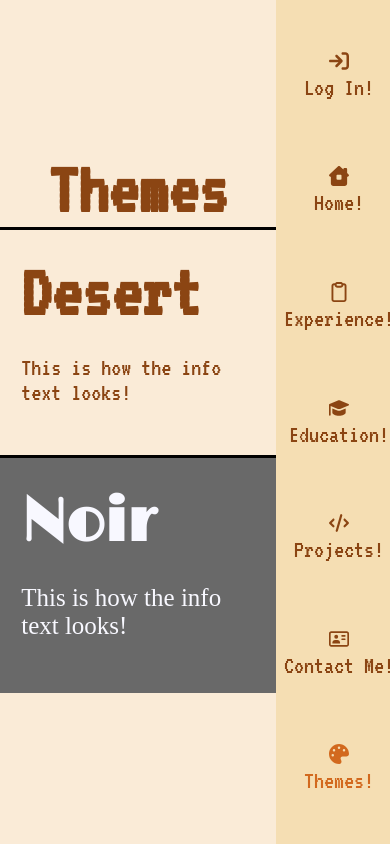
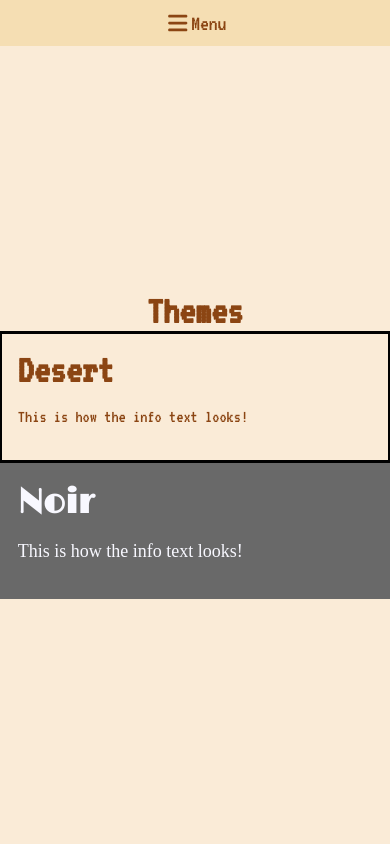
Before and after one commit to rsabovic/PortfolioWebApp, a React (Vite) app: page /themes in a window 390 px wide. Built offline with nearby package versions, Linux system fonts and the light colour scheme; a web font is replaced by a local one.

Commit message:
PP-0011; Reformated CSS and Directory to be mobile friendly

```diff
--- a/index.html
+++ b/index.html
@@ -2,6 +2,7 @@
 <html lang="en">
   <head>
     <title>Sabovic.net</title>
+    <meta name="viewport" content="width=device-width, initial-scale=1" />
     <link href="https://fonts.googleapis.com/css2?family=Press+Start+2P&family=VT323&display=swap" rel="stylesheet">
     <link href="https://fonts.googleapis.com/css2?family=Limelight&display=swap" rel="stylesheet">
     <link href="https://fonts.googleapis.com/css2?family=Federo&display=swap" rel="stylesheet">
--- a/src/App.tsx
+++ b/src/App.tsx
@@ -10,7 +10,7 @@ import Directory from './components/Directory'
 function App() {
   return (
     <BrowserRouter>
-        <div style={{ display: 'flex', width: '100%' }}>
+        <div className="appContainer">
         <Routes>
           <Route path="/" element={<Home />} />
           <Route path="/experience" element={<Experience />} />
--- a/src/components/Directory.tsx
+++ b/src/components/Directory.tsx
@@ -1,3 +1,4 @@
+import { useState } from 'react'
 import { NavLink } from 'react-router-dom'
 import { FontAwesomeIcon } from '@fortawesome/react-fontawesome'
 import {
@@ -6,6 +7,8 @@ import {
   faGraduationCap,
   faCode,
   faPalette,
+  faBars,
+  faXmark,
 } from '@fortawesome/free-solid-svg-icons'
 import {
   faClipboard,
@@ -13,29 +16,43 @@ import {
 } from '@fortawesome/free-regular-svg-icons'
 
 function Directory() {
+  const [isOpen, setIsOpen] = useState(false)
+  const closeMenu = () => setIsOpen(false)
+
   return (
     <aside className="directory">
-      <a href="https://authentik.sabovic.net">
+      <button
+        className="directoryToggle"
+        onClick={() => setIsOpen(!isOpen)}
+        aria-label="Toggle navigation menu"
+        aria-expanded={isOpen}
+      >
+        <FontAwesomeIcon icon={isOpen ? faXmark : faBars} /> Menu
+      </button>
+
+      <nav className={`directoryLinks ${isOpen ? 'open' : ''}`}>
+        <a href="https://authentik.sabovic.net" onClick={closeMenu}>
           <FontAwesomeIcon icon={faArrowRightToBracket} /> Log In!
         </a>
-      <NavLink to="/">
+        <NavLink to="/" onClick={closeMenu}>
           <FontAwesomeIcon icon={faHouseChimneyWindow} /> Home!
         </NavLink>
-      <NavLink to="/experience">
+        <NavLink to="/experience" onClick={closeMenu}>
           <FontAwesomeIcon icon={faClipboard} /> Experience!
         </NavLink>
-      <NavLink to="/education">
+        <NavLink to="/education" onClick={closeMenu}>
           <FontAwesomeIcon icon={faGraduationCap} /> Education!
         </NavLink>
-      <NavLink to="/projects">
+        <NavLink to="/projects" onClick={closeMenu}>
           <FontAwesomeIcon icon={faCode} /> Projects!
         </NavLink>
-      <NavLink to="/contactMe">
+        <NavLink to="/contactMe" onClick={closeMenu}>
           <FontAwesomeIcon icon={faAddressCard} /> Contact Me!
         </NavLink>
-      <NavLink to="/themes">
+        <NavLink to="/themes" onClick={closeMenu}>
           <FontAwesomeIcon icon={faPalette} /> Themes!
         </NavLink>
+      </nav>
     </aside>
   )
 }
--- a/src/styles/stylesheet.css
+++ b/src/styles/stylesheet.css
@@ -10,10 +10,10 @@
   --infoFont: "VT323";
   --linkClicked: maroon;
   --onLink: chocolate;
-  --h1Size: 75px;
-  --h2Size: 50px;
-  --h3Size: 35px;
-  --h4Size: 25px;
+  --h1Size: 40px;
+  --h2Size: 30px;
+  --h3Size: 22px;
+  --h4Size: 18px;
 }
 
 /* Noir Theme */
@@ -25,21 +25,27 @@
   --infoFont: "Federo";
   --linkClicked: Grey;
   --onLink: SlateGray;
-  --h1Size: 60px;
-  --h2Size: 40px;
-  --h3Size: 25px;
-  --h4Size: 20px;
+  --h1Size: 34px;
+  --h2Size: 26px;
+  --h3Size: 20px;
+  --h4Size: 16px;
 }
 
 /* ================================ */
-/* =======STANDARDIZING TAGS======= */
+/* ===== Mobile UI (Default) ====== */
 /* ================================ */
+html {
+  min-height: 100dvh;
+}
+
 body {
   background-color: var(--bg);
   color: var(--textColor);
   display: flex;
-  font-size: 25px;
+  flex-direction: column;
+  font-size: 18px;
   margin: 0px;
+  min-height: 100dvh;
 }
 
 h1,
@@ -73,24 +79,28 @@ p {
 }
 
 body hr {
+  border-top: 5px solid #000;
   width: 100%;
-  border-top: 5px solid #000;
 }
 
 #root,
 .appContainer {
   display: flex;
   flex: 1;
+  flex-direction: column;
+  min-height: 100dvh;
   width: 100%;
 }
 
 .main {
+  align-items: center;
+  box-sizing: border-box;
+  display: flex;
   flex: 1;
-  padding: 20px;
-  display: flex;
   flex-direction: column;
-  align-items: center;
   justify-content: center;
+  padding: 16px;
+  width: 100%;
 }
 
 .verticalTimeline {
@@ -103,123 +113,153 @@ body hr {
 
 .vertical-timeline-element-date {
   font-size: var(--h3Size) !important;
-  /*margin-top: -25px;*/
-  line-height: 0;
+  line-height: 1.2;
 }
 
 .vertical-timeline-element-icon img {
+  align-items: center;
+  height: 100% !important;
+  object-fit: contain;
   width: 100% !important;
-  height: 100% !important;
-  align-items: center;
-  object-fit: contain;
 }
 
 /* ================================ */
-/* ==============CARDS============= */
+/* ============ CARDS ============= */
 /* ================================ */
 .standardCard {
-  border: 10px solid black;
-  border-radius: 60px;
-  padding: 25px;
   background-color: var(--boxColor);
+  border: 6px solid black;
+  border-radius: 30px;
+  box-sizing: border-box;
+  padding: 16px;
+  width: 100%;
 }
 
 .invisbleCard {
-  padding: 25px;
+  padding: 16px;
 }
 
 /* ================================ */
-/* =======SIDEBAR DIRECTORY======== */
+/* ====== SIDEBAR DIRECTORY ======= */
 /* ================================ */
 .directory {
+  background: var(--boxColor);
+  font-family: var(--titleFont);
+  order: -1;
+  position: sticky;
   top: 0px;
-  position: sticky;
-  font-family: var(--titleFont);
-  justify-content: space-evenly;
-  width: 225px;
-  background: var(--boxColor);
-  display: flex;
-  flex-direction: column;
-  align-items: center;
-  height: 100vh;
-
-  gap: 8px;
+  width: 100%;
+  z-index: 10;
 
 }
 
-.directory a {
+.directoryToggle {
+  align-items: center;
+  background: none;
+  border: none;
+  color: var(--textColor);
+  cursor: pointer;
+  display: flex;
+  font-family: var(--titleFont);
+  font-size: 22px;
+  justify-content: center;
+  padding: 12px;
+  width: 100%;
+}
+
+.directoryLinks {
   display: flex;
   flex-direction: column;
-  align-items: center;
-  gap: 4px;
-  text-decoration: none;
-  color: var(--textColor);
-  padding: 8px;
+  max-height: 0;
+  overflow: hidden;
+  transition: max-height 0.25s ease;
 }
 
-.directory a.active,
+.directoryLinks.open {
+  max-height: 500px;
+}
+
+.directoryLinks a {
+  align-items: center;
+  border-top: 1px solid rgba(0, 0, 0, 0.1);
+  color: var(--textColor);
+  display: flex;
+  flex-direction: row;
+  font-size: 16px;
+  gap: 10px;
+  padding: 12px 20px;
+  text-decoration: none;
+}
+
+.directoryLinks a.active,
 a:hover {
   color: var(--onLink);
 }
 
-.directory a svg {
-  width: 20px;
-  height: 20px;
+.directoryLinks a svg {
+  height: 18px;
+  width: 18px;
 }
 
 /* ================================ */
-/* ============HOME PAGE=========== */
+/* ========== HOME PAGE =========== */
 /* ================================ */
 .homeDiv {
-  width: 600px;
+  box-sizing: border-box;
   display: flex;
   flex-direction: column;
+  max-width: 600px;
+  padding: 0 16px;
+  width: 100%;
 }
 
 .homeDiv p {
-  line-height: 0.9;
+  line-height: 1.1;
   margin: 0;
 }
 
 .educationDiv {
   display: flex;
   flex-direction: column;
-  flex-direction: row;
 }
 
 .educationDiv edu-info {
-  line-height: 0.8;
+  line-height: 1.1;
   margin-left: 1em;
   margin-bottom: 0;
   text-indent: -1em;
 }
 
 /* ================================ */
-/* ========EXPERIENCE INFO========= */
+/* ======= EXPERIENCE INFO ======== */
 /* ================================ */
 .experienceDiv {
-  padding-top: 25px;
-  width: 750px;
+  box-sizing: border-box;
   display: flex;
   flex-direction: column;
+  max-width: 750px;
+  padding-left: 16px;
+  padding-right: 16px;
+  padding-top: 16px;
+  width: 100%;
 }
 
 .experienceDiv p {
-  line-height: 0.8;
+  line-height: 1.1;
+  margin-bottom: 0.5em;
   margin-left: 1em;
-  margin-bottom: 0.5em;
   text-indent: -1em;
 }
 
 .experienceDiv li {
-  line-height: 0.8;
+  line-height: 1.1;
+  margin-bottom: -10px;
   margin-left: 1em;
   text-indent: -1em;
-  margin-bottom: -25px;
 }
 
 /* ================================ */
-/* =========THEME SWITCHER========= */
+/* ======== THEME SWITCHER ======== */
 /* ================================ */
 .themeSwitcher {
   font-family: var(--infoFont);
@@ -227,15 +267,19 @@ a:hover {
 
 .themeSwitcher select {
   font-family: var(--infoFont);
+  max-width: 100%;
 }
 
 /* ================================ */
-/* ========CONTACT ME PAGE========= */
+/* ======= CONTACT ME PAGE ======== */
 /* ================================ */
 .contactDiv {
-  width: 600px;
+  box-sizing: border-box;
   display: flex;
   flex-direction: column;
+  max-width: 600px;
+  padding: 0 16px;
+  width: 100%;
 }
 
 .contactDiv textarea,
@@ -246,42 +290,51 @@ button {
 }
 
 .contactDiv input {
+  box-sizing: border-box;
   font-family: var(--infoFont);
+  font-size: 16px;
+  height: 20px;
+  max-width: 250px;
   padding: 12px 20px;
-  height: 5px;
-  width: 250px;
-  font-size: 20px;
+  width: 100%;
 }
 
 .contactDiv textarea {
+  box-sizing: border-box;
   font-family: var(--infoFont);
+  font-size: 18px;
+  height: 80px;
   padding: 12px 20px;
-  height: 50px;
-  width: 500px;
-  font-size: 25px;
+  max-width: 500px;
+  width: 100%;
 }
 
 .contactDiv button {
   font-family: var(--titleFont);
-  font-size: 20px;
+  font-size: 18px;
+  padding: 10px;
 }
 
-
 /* ================================ */
-/* ===========BLOG PAGE============ */
+/* ========== BLOG PAGE =========== */
 /* ================================ */
 .blogDiv {
-  width: 1500px;
+  box-sizing: border-box;
+  max-width: 1500px;
+  padding: 0 16px;
+  width: 100%;
 }
 
 .blogPostDiv {
-  margin-top: 30px;
-  width: 1300px;
-  border: 5px solid black;
-  border-radius: 60px;
-  padding: 25px;
   background-color: var(--boxColor);
+  box-sizing: border-box;
+  border: 4px solid black;
+  border-radius: 30px;
+  max-width: 1300px;
+  margin-top: 20px;
+  padding: 16px;
   white-space: pre-wrap;
+  width: 100%;
 }
 
 .blogPostDiv a {
@@ -292,16 +345,170 @@ button {
   color: var(--linkClicked);
 }
 
-
 /* ================================ */
-/* ==========THEMES PAGE=========== */
+/* ========= THEMES PAGE ========== */
 /* ================================ */
 .themeCard {
-  padding: 25px;
+  padding: 16px;
   width: 99%;
 }
 
 .themeCard h1,
 .themeCard p {
-  font-family:inherit;
+  font-family: inherit;
 }
+
+
+
+/* ================================ */
+/* ============ TABLET ============ */
+/* ================================ */
+@media (min-width: 768px) {
+  body {
+    font-size: 20px;
+  }
+
+  .contactDiv input {
+    height: 5px;
+  }
+}
+
+
+
+/* ================================ */
+/* =========== DESKTOP ============ */
+/* ================================ */
+@media (min-width: 1024px) {
+  .themesDesert {
+    --h1Size: 75px;
+    --h2Size: 50px;
+    --h3Size: 35px;
+    --h4Size: 25px;
+  }
+
+  .themesNoir {
+    --h1Size: 60px;
+    --h2Size: 40px;
+    --h3Size: 25px;
+    --h4Size: 20px;
+  }
+
+  body {
+    flex-direction: row;
+    font-size: 25px;
+  }
+
+  #root,
+  .appContainer {
+    flex-direction: row;
+  }
+
+  .main {
+    padding: 20px;
+  }
+
+  .standardCard {
+    border: 10px solid black;
+    border-radius: 60px;
+    padding: 25px;
+  }
+
+  .invisbleCard {
+    padding: 25px;
+  }
+
+  .directory {
+    display: flex;
+    flex-direction: column;
+    height: 100vh;
+    justify-content: space-evenly;
+    order: 0;
+    width: 225px;
+  }
+
+  .directoryToggle {
+    display: none;
+  }
+
+  .directoryLinks {
+    flex: 1;
+    justify-content: space-evenly;
+    max-height: none;
+    overflow: visible;
+  }
+
+  .directoryLinks a {
+    border-top: none;
+    flex-direction: column;
+    font-size: inherit;
+    gap: 4px;
+    padding: 8px;
+  }
+
+  .directoryLinks a svg {
+    height: 20px;
+    width: 20px;
+  }
+
+  .homeDiv {
+    width: 600px;
+  }
+
+  .homeDiv p {
+    line-height: 0.9;
+  }
+
+  .educationDiv {
+    flex-direction: row;
+  }
+
+  .educationDiv edu-info {
+    line-height: 0.8;
+  }
+
+  .experienceDiv {
+    padding-top: 25px;
+    width: 750px;
+  }
+
+  .experienceDiv p {
+    line-height: 0.8;
+  }
+
+  .experienceDiv li {
+    line-height: 0.8;
+    margin-bottom: -25px;
+  }
+
+  .contactDiv input {
+    font-size: 20px;
+    height: 5px;
+    width: 250px;
+  }
+
+  .contactDiv textarea {
+    font-size: 25px;
+    height: 50px;
+    width: 500px;
+  }
+
+  .contactDiv button {
+    font-size: 20px;
+  }
+
+  .blogDiv {
+    width: 1500px;
+  }
+
+  .blogPostDiv {
+    border: 5px solid black;
+    border-radius: 60px;
+    margin-top: 30px;
+    padding: 25px;
+    width: 1300px;
+  }
+
+  .themeCard {
+    padding: 25px;
+  }
+}
```
Lines whose indentation alone changed are shown as unchanged.
